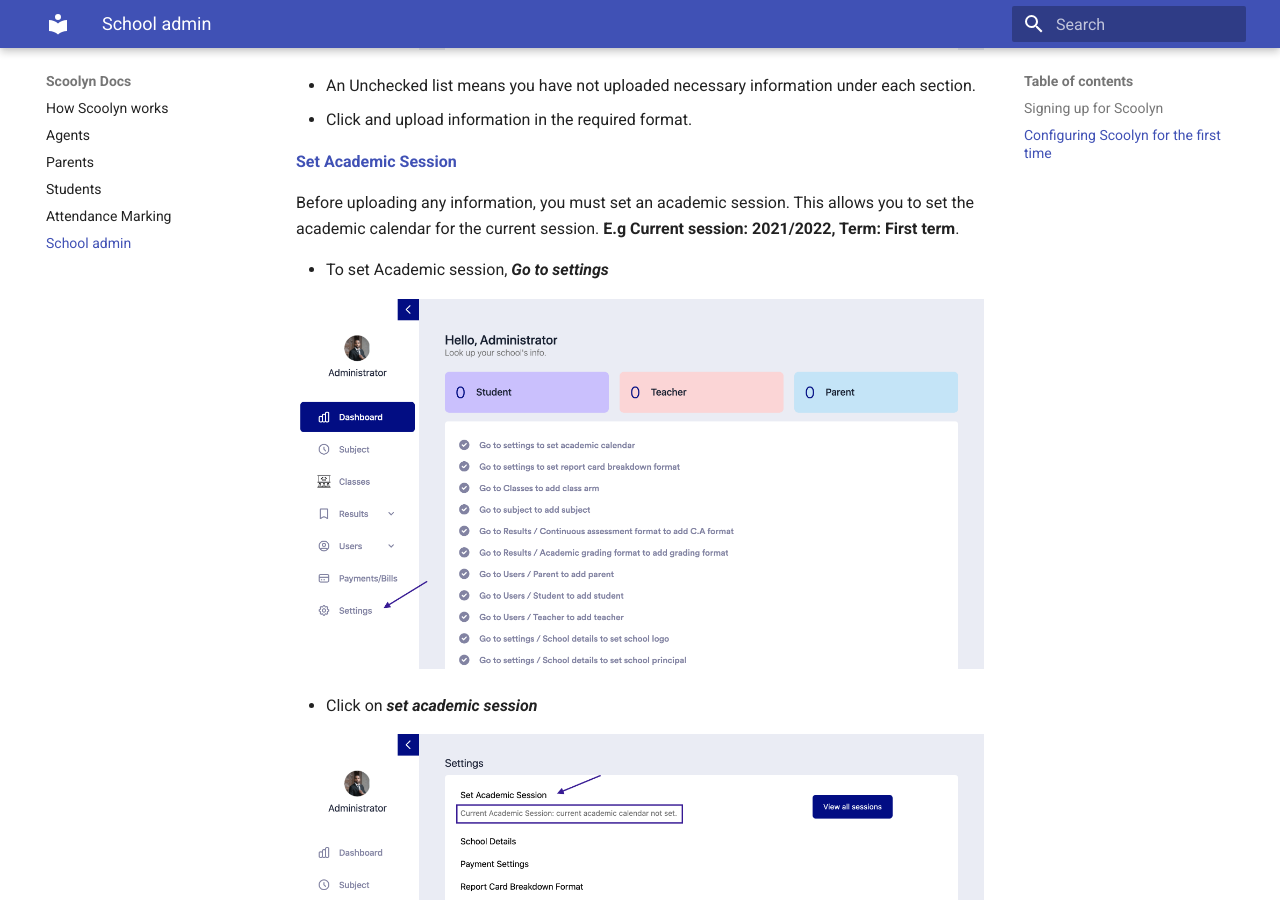
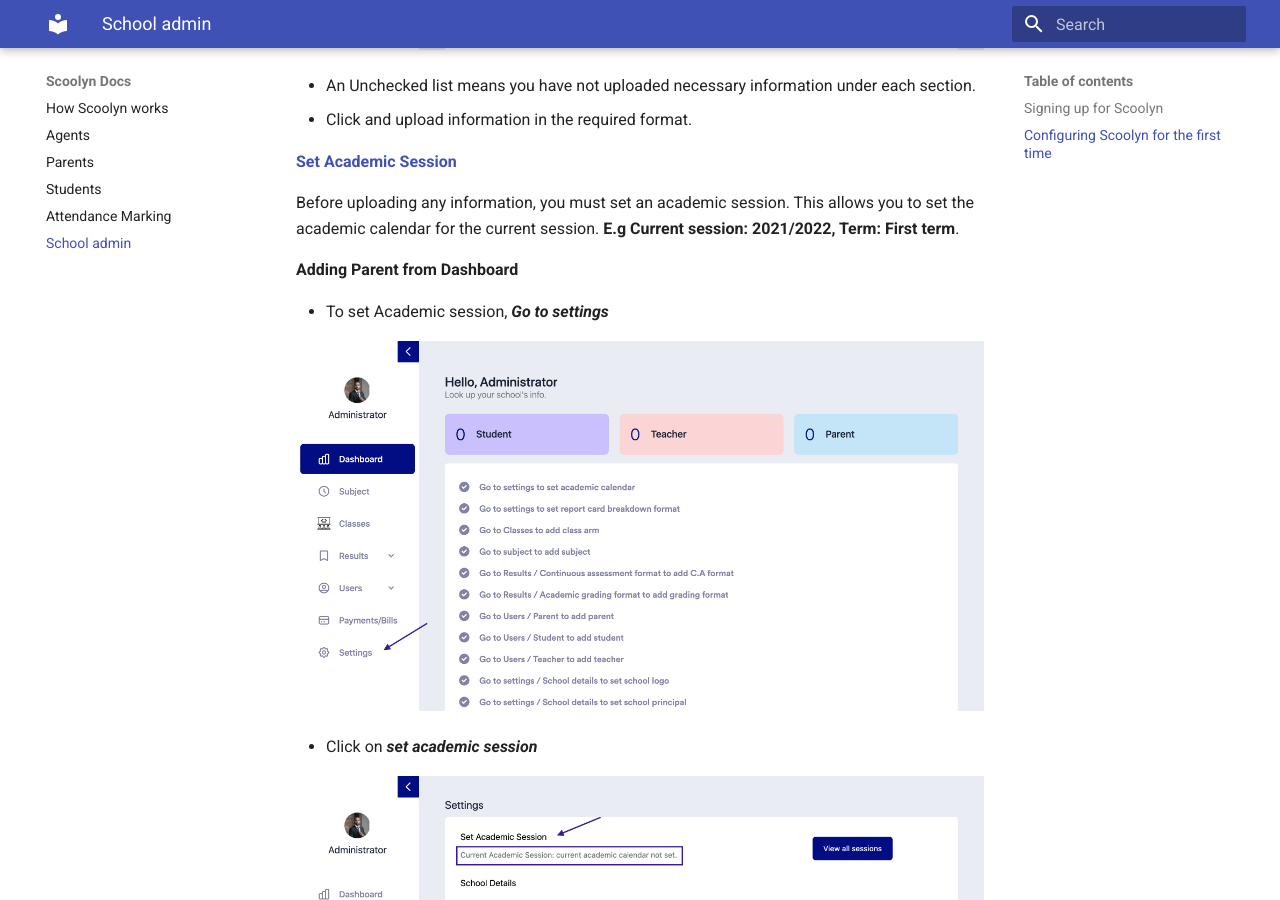
Before and after one commit to digikraaft/docs.scoolyn.com, an MkDocs documentation site: the page built from docs/school-admin.md, in a window 1280 px wide and 900 px high, scrolled down 1046 px. Built offline with MkDocs 1.6.1 and Material for MkDocs 9.7.7, drawn with Linux system fonts in a browser that asks for light colours.

Commit message:
Update school-admin.md

```diff
--- a/docs/school-admin.md
+++ b/docs/school-admin.md
@@ -26,6 +26,10 @@ When you sign in with your URL, username and password, This interface would be s
  <a name="SetAcademicSession"> **Set Academic Session** </a>
 
 Before uploading any information, you must set an academic session. This allows you to set the academic calendar for the current session. **E.g Current session: 2021/2022, Term: First term**.
+
+**Adding Parent from Dashboard**
+
+
 
 
 
@@ -76,7 +80,7 @@ You can also upload an excel document in a provided format containing student in
 
  ![image has an arrow](https://github.com/digikraaft/docs.scoolyn.com/blob/emma/add%20teachr%202.png)
 
-Click on **“Go to Users/Teachers to Add Teachers”** as shown above
+- Click on **“Go to Users/Teachers to Add Teachers”** as shown above
 
 Fill in required information as shown below.
 
```
